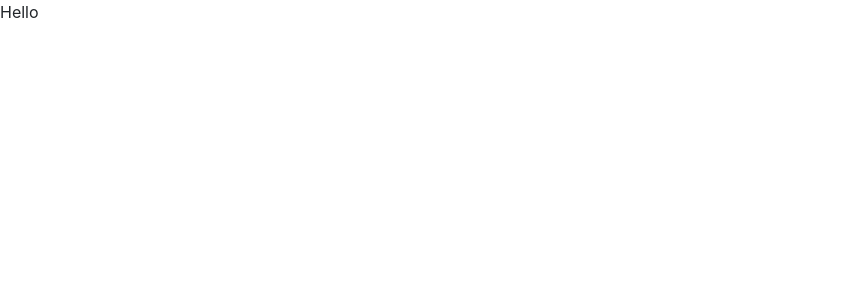
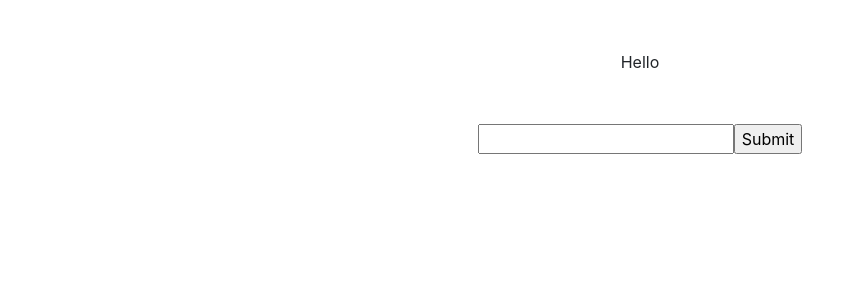
Before and after one commit to abbyleilani/dictionary-project-react, a React (Create React App) app: page / in a window 1280 px wide. Shown: the top 300 px of the page, without its empty margins (0-864 px from the left). Built offline with nearby package versions, Linux system fonts and the light colour scheme.

Commit message:
Created Dictionary component
created a search form

```diff
--- a/src/App.css
+++ b/src/App.css
@@ -0,0 +1,3 @@
+.App {
+  margin: 50px 50px;
+}
--- a/src/App.js
+++ b/src/App.js
@@ -1,9 +1,16 @@
 import "./App.css";
+import Dictionary from "./Dictionary";
 
 function App() {
   return (
     <div className="App">
-      <header className="App"> Hello</header>
+      {" "}
+      <div className="container">
+        <header className="App text-center"> Hello</header>
+        <main>
+          <Dictionary />
+        </main>
+      </div>
     </div>
   );
 }
--- /dev/null
+++ b/src/Dictionary.css
@@ -0,0 +1,5 @@
+.Dictionary {
+  color: blue;
+  text-align: center;
+  margin: 50px 50px;
+}
--- /dev/null
+++ b/src/Dictionary.js
@@ -0,0 +1,26 @@
+import React, { useState } from "react";
+import "./Dictionary.css";
+
+export default function Dictionary() {
+  const [keyWord, setKeyWord] = useState("");
+
+  function search(event) {
+    event.preventDefault();
+    alert(`Searching for ${keyWord}`);
+  }
+
+  function handleKeyWordChange(event) {
+    setKeyWord(event.target.value);
+  }
+
+  return (
+    <div className="Dictionary">
+      <div className="container">
+        <form onSubmit={search}>
+          <input type="search" onChange={handleKeyWordChange} />
+          <input type="submit" />
+        </form>
+      </div>
+    </div>
+  );
+}
```
